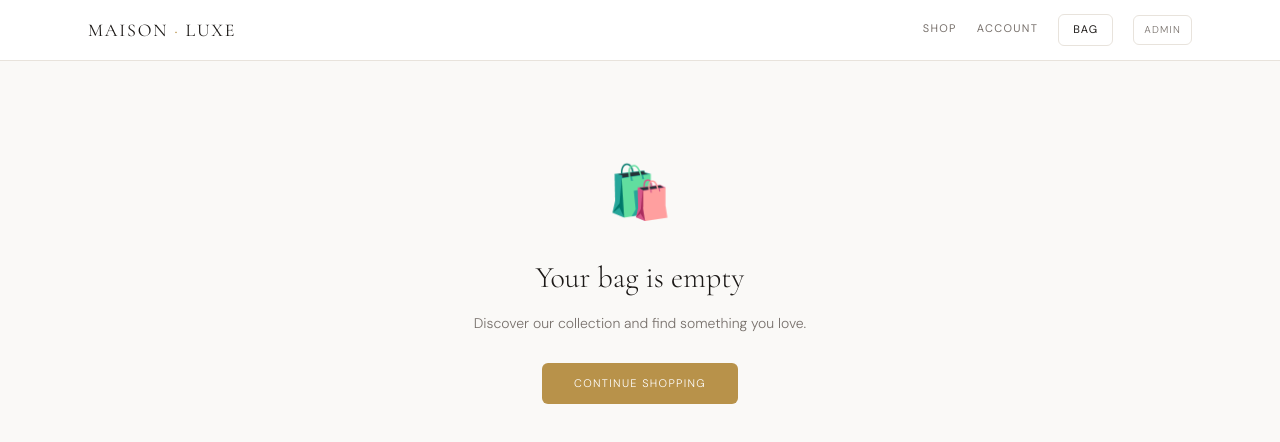
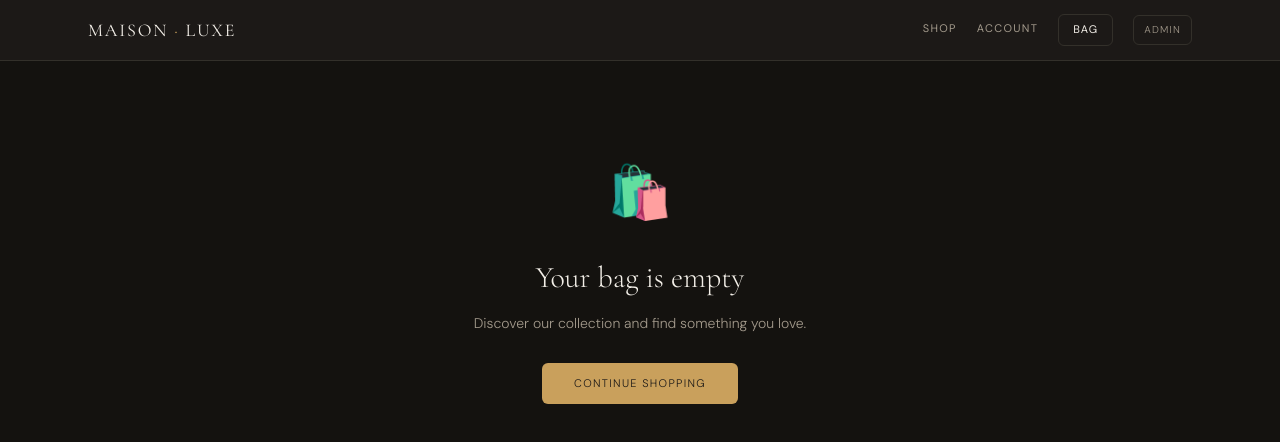
Before and after one commit to Chetanjangid-dev/e-com_web_app_, a React (Vite) app: page /cart in a window 1280 px wide. Shown: the top 442 px of the page. Built offline with nearby package versions, Linux system fonts and the light colour scheme.

Commit message:
Update App.css

```diff
--- a/src/App.css
+++ b/src/App.css
@@ -6,29 +6,33 @@
   --font-display: 'Cormorant Garamond', Georgia, serif;
   --font-body:    'DM Sans', -apple-system, BlinkMacSystemFont, sans-serif;
 
-  --ink:          #1c1917;
-  --cream:        #faf9f7;
-  --paper:        #f0ede8;
-  --border:       #e8e3dc;
-  --muted:        #78716c;
-  --white:        #ffffff;
+  /* Dark theme — semantic roles kept the same, values inverted */
+  --ink:          #f3efe8;   /* primary text — light, on dark surfaces */
+  --cream:        #14120f;   /* page background — near-black */
+  --paper:        #1d1a15;   /* secondary surface (skeletons, subtle panels) */
+  --border:       #33302a;   /* borders/dividers, visible on dark bg */
+  --muted:        #a39a8c;   /* secondary text — soft warm gray */
+  --white:        #1c1917;   /* card/nav/hero surfaces — dark charcoal, not literal white */
 
-  --gold:         #b8924a;
-  --gold-light:   #d4ac6e;
+  --gold:         #c9a05c;
+  --gold-light:   #e0bd85;
 
-  --success:      #2d6a4f;
-  --danger:       #c0392b;
+  --success:      #4f9d76;
+  --danger:       #e0685a;
 
   --radius-sm:    4px;
   --radius-md:    6px;
   --radius-lg:    10px;
 
-  --shadow-sm:    0 2px 12px rgba(28, 25, 23, 0.07);
-  --shadow-md:    0 6px 28px rgba(28, 25, 23, 0.11);
-  --shadow-lg:    0 12px 48px rgba(28, 25, 23, 0.14);
+  --shadow-sm:    0 2px 12px rgba(0, 0, 0, 0.35);
+  --shadow-md:    0 6px 28px rgba(0, 0, 0, 0.45);
+  --shadow-lg:    0 12px 48px rgba(0, 0, 0, 0.55);
 
   --transition:   0.2s ease;
   --nav-height:   60px;
+
+  /* Fixed (non-theme-adaptive) solid-dark button surface, e.g. checkout/submit CTAs */
+  --solid:        #0d0b09;
 }
 
 /* ─── Reset ──────────────────────────────────────────────────────────────────── */
```
